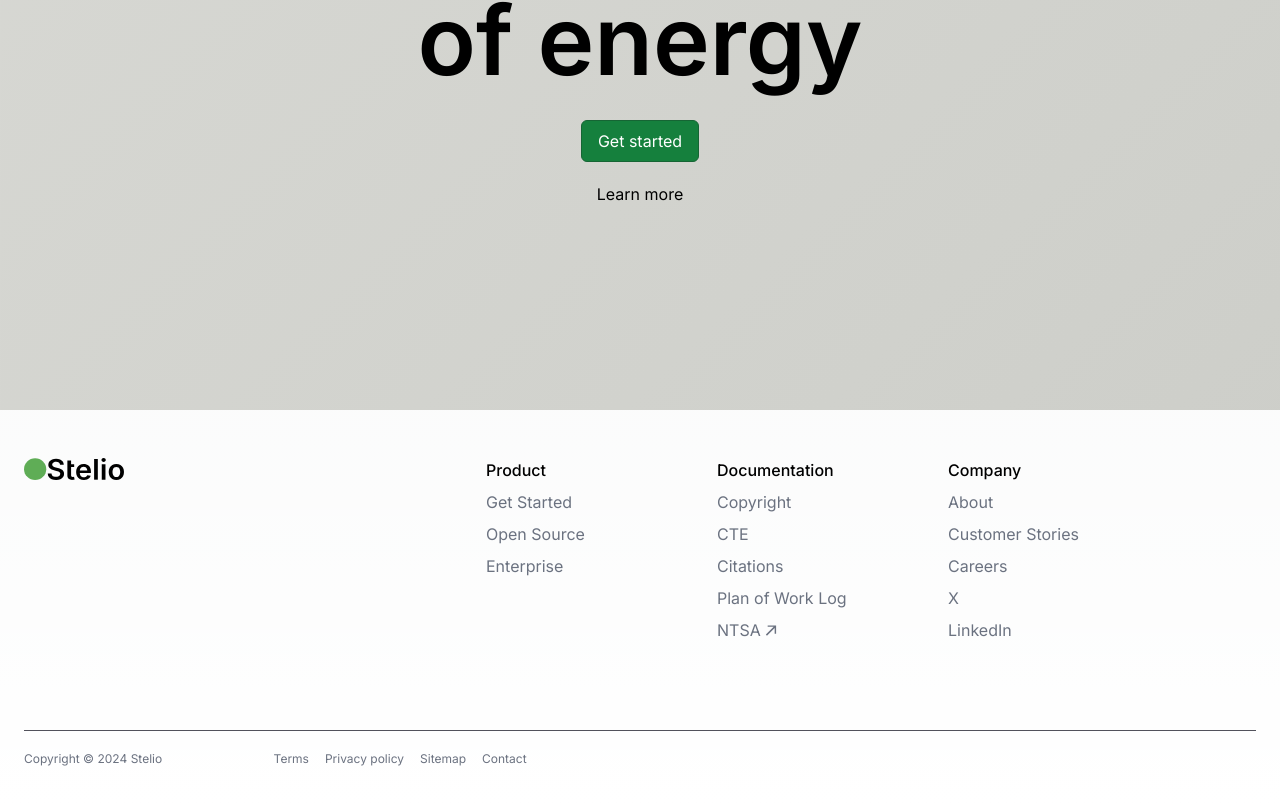
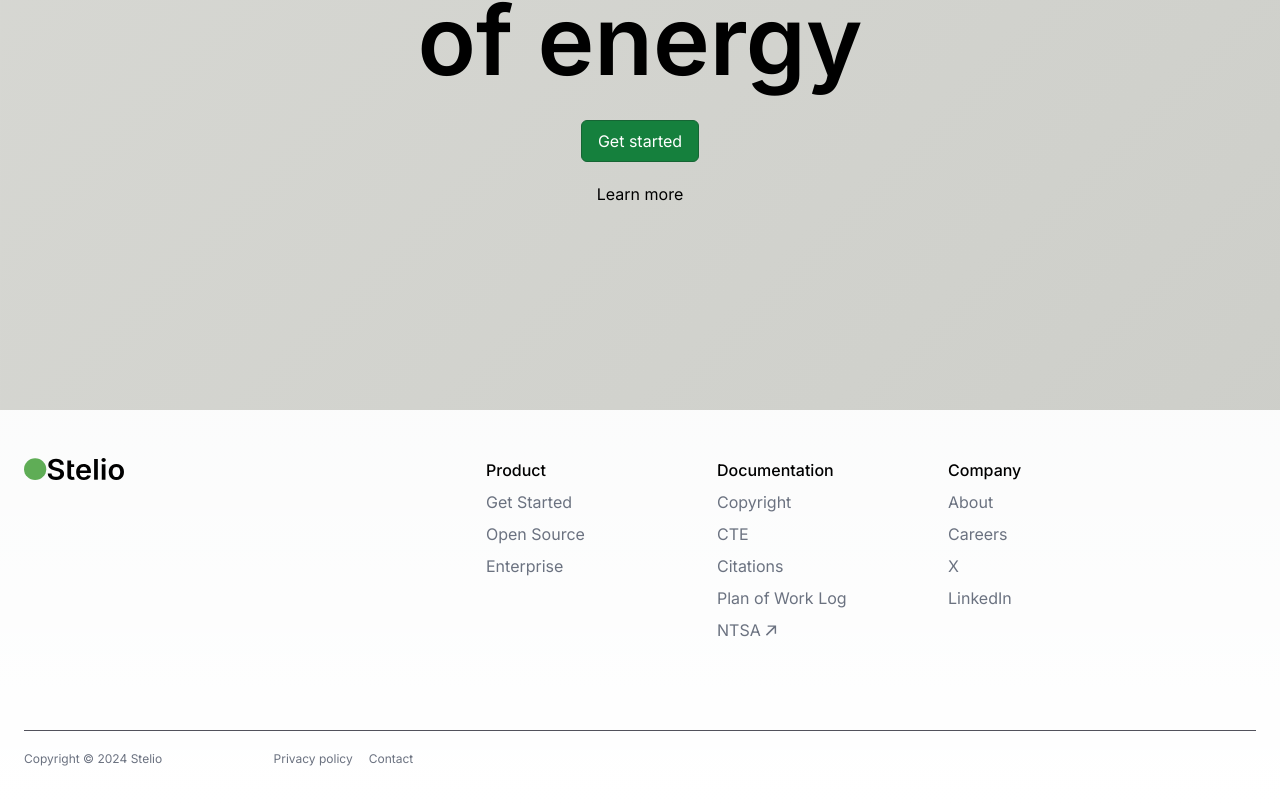
Before and after one commit to degstn/anole, a Next.js app in the folder frontend/: page / in a window 1280 px wide. Shown: the part 3378-4183 px from the top of the page. Built offline with nearby package versions, Linux system fonts and the light colour scheme.

Commit message:
deprecated redundant links

```diff
--- a/frontend/src/app/(client)/components/Footer.js
+++ b/frontend/src/app/(client)/components/Footer.js
@@ -131,14 +131,6 @@ export default function Footer() {
             </li>
             <li className="sm:py-0 md:py-0 md:pb-2">
               <Link
-                href="/customer-stories"
-                className="text-gray-500 transition duration-150 ease-in-out hover:text-gray-500 hover:underline"
-              >
-                Customer Stories
-              </Link>
-            </li>
-            <li className="sm:py-0 md:py-0 md:pb-2">
-              <Link
                 href="/careers"
                 className="text-gray-500 transition duration-150 ease-in-out hover:text-gray-500 hover:underline"
               >
@@ -177,14 +169,6 @@ export default function Footer() {
         </div>
       <div className="col-span-1 lg:col-span-2">
         <ul className="flex flex-row flex-initial md:flex-1">
-        <li className="mr-4">
-            <Link
-              href="/policies/"
-              className="text-gray-500 transition duration-150 ease-in-out hover:text-gray-500 hover:underline"
-            >
-              Terms
-            </Link>
-          </li>
           <li className="mr-4">
             <Link
               href="/policies/privacy-policy"
@@ -195,15 +179,7 @@ export default function Footer() {
           </li>
           <li className="mr-4">
             <Link
-              href="/sitemap.xml"
-              className="text-gray-500 transition duration-150 ease-in-out hover:text-gray-500 hover:underline"
-            >
-              Sitemap
-            </Link>
-          </li>
-          <li className="mr-4">
-            <Link
-              href="/contact"
+              href="mailto:contact@stelio.ai"
               className="text-gray-500 transition duration-150 ease-in-out hover:text-gray-500 hover:underline"
             >
               Contact
--- a/frontend/src/app/(product)/getstarted/Footer.js
+++ b/frontend/src/app/(product)/getstarted/Footer.js
@@ -129,14 +129,7 @@ export default function Footer() {
                 About
               </Link>
             </li>
-            <li className="sm:py-0 md:py-0 md:pb-2">
-              <Link
-                href="/customer-stories"
-                className="text-gray-500 transition duration-150 ease-in-out hover:text-gray-500 hover:underline"
-              >
-                Customer Stories
-              </Link>
-            </li>
+
             <li className="sm:py-0 md:py-0 md:pb-2">
               <Link
                 href="/careers"
@@ -177,14 +170,6 @@ export default function Footer() {
         </div>
       <div className="col-span-1 lg:col-span-2">
         <ul className="flex flex-row flex-initial md:flex-1">
-        <li className="mr-4">
-            <Link
-              href="/policies/"
-              className="text-gray-500 transition duration-150 ease-in-out hover:text-gray-500 hover:underline"
-            >
-              Terms
-            </Link>
-          </li>
           <li className="mr-4">
             <Link
               href="/policies/privacy-policy"
@@ -195,15 +180,7 @@ export default function Footer() {
           </li>
           <li className="mr-4">
             <Link
-              href="/sitemap.xml"
-              className="text-gray-500 transition duration-150 ease-in-out hover:text-gray-500 hover:underline"
-            >
-              Sitemap
-            </Link>
-          </li>
-          <li className="mr-4">
-            <Link
-              href="/contact"
+              href="mailto:contact@stelio.ai"
               className="text-gray-500 transition duration-150 ease-in-out hover:text-gray-500 hover:underline"
             >
               Contact
```
